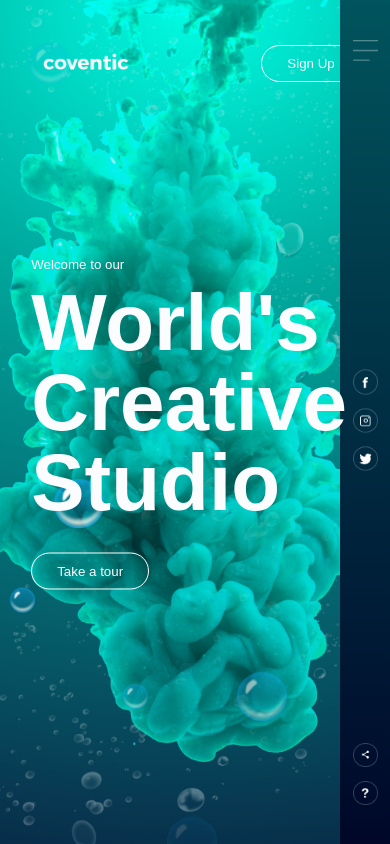
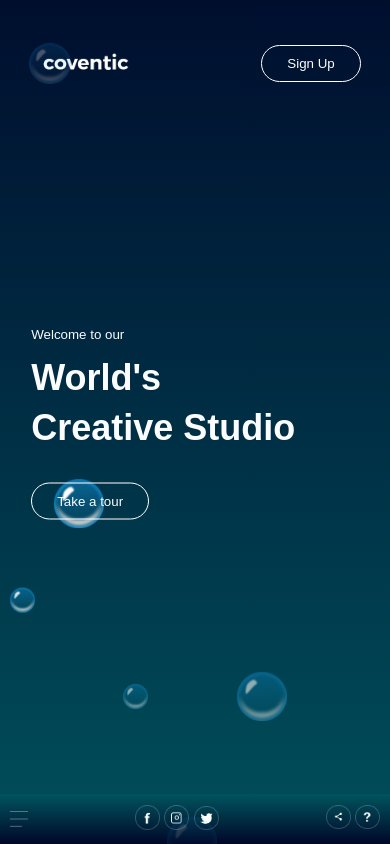
Before and after one commit to BrianPizz/animated-website-design, a plain HTML site: page index.html in a window 390 px wide. Drawn offline with Linux system fonts and the light colour scheme.

Commit message:
added responsive CSS

```diff
--- a/style.css
+++ b/style.css
@@ -136,3 +136,39 @@ h1{
     animation-delay: 7s;
     width: 35px;
 }
+
+@media screen and (max-width: 600px)
+{
+    h1{
+        font-size: 36px;
+        line-height: 50px;
+    }
+    .side-bar{
+        width: 100%;
+        height: 50px;
+        top: auto;
+        bottom: 0;
+        display: flex;
+        align-items: center;
+        justify-content: space-between;
+        padding: 0 10px;
+        box-sizing: border-box;
+    }
+    .social-links{
+        width: auto;
+        position: unset;
+        transform: none;
+    }
+    .useful-links{
+        width: auto;
+        position: unset;
+    }
+    .menu{
+        width: 18px;
+        margin: 0;
+    }
+    .hero{
+        background-image: linear-gradient(#000e2e, #004f5a);
+
+    }
+}
```
